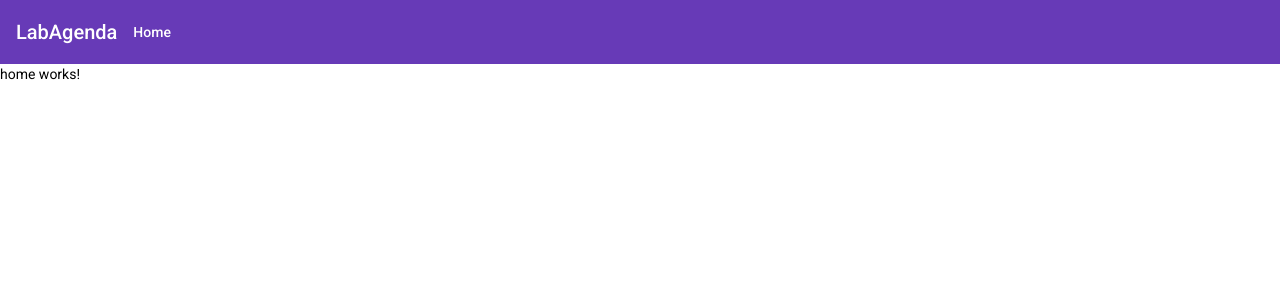
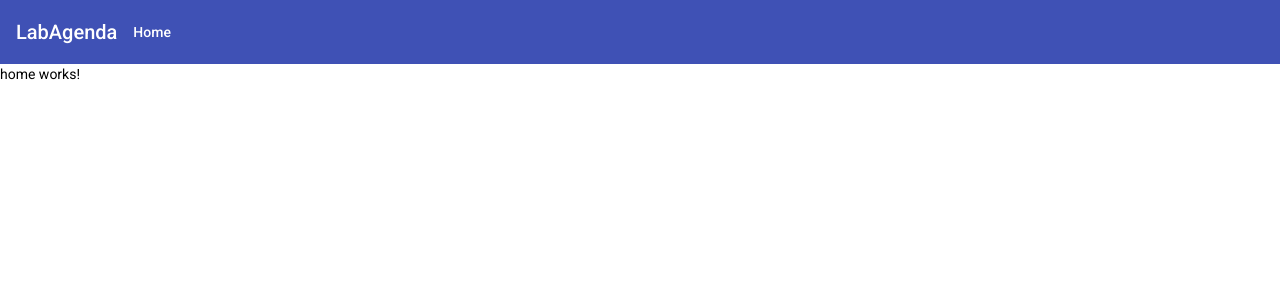
Before and after one commit to muriloschiler/Agenda_Angular, an Angular app in the folder Agenda.Angular/: page /dashboard/home in a window 1280 px wide. Shown: the top 300 px of the page. Built offline with nearby package versions, Linux system fonts and the light colour scheme.

Commit message:
fix: Node_Modules fixed

```diff
--- a/Agenda.Angular/angular.json
+++ b/Agenda.Angular/angular.json
@@ -28,7 +28,7 @@
               "src/assets"
             ],
             "styles": [
-              "./node_modules/@angular/material/prebuilt-themes/deeppurple-amber.css",
+              "./node_modules/@angular/material/prebuilt-themes/indigo-pink.css",
               "src/styles.scss"
             ],
             "scripts": []
@@ -97,7 +97,7 @@
               "src/assets"
             ],
             "styles": [
-              "./node_modules/@angular/material/prebuilt-themes/deeppurple-amber.css",
+              "./node_modules/@angular/material/prebuilt-themes/indigo-pink.css",
               "src/styles.scss"
             ],
             "scripts": []
--- a/Agenda.Angular/package.json
+++ b/Agenda.Angular/package.json
@@ -21,6 +21,7 @@
     "@angular/platform-browser": "^14.1.0",
     "@angular/platform-browser-dynamic": "^14.1.0",
     "@angular/router": "^14.1.0",
+    "jwt-decode": "^3.1.2",
     "rxjs": "~7.5.0",
     "tslib": "^2.3.0",
     "zone.js": "~0.11.4"
--- a/Agenda.Angular/src/app/app-routing.module.ts
+++ b/Agenda.Angular/src/app/app-routing.module.ts
@@ -1,5 +1,6 @@
 import { NgModule } from '@angular/core';
 import { RouterModule, Routes } from '@angular/router';
+import { AgendaComponent } from './agenda/agenda.component';
 import { HomeComponent } from './pages/home/home.component';
 import { LoginComponent } from './pages/login/login.component';
 import { MainLayoutComponent } from './shared/main-layout/main-layout.component';
@@ -9,6 +10,7 @@
     path:'dashboard',
     component: MainLayoutComponent,
     children:[
+      {path:'agenda',component: AgendaComponent},
       {path:'home',component: HomeComponent}
     ]
   },
--- a/Agenda.Angular/src/app/app.module.ts
+++ b/Agenda.Angular/src/app/app.module.ts
@@ -9,6 +9,7 @@
 import { MainLayoutModule } from './shared/main-layout/main-layout.module';
 import { HomeModule } from './pages/home/home.module';
 import { LoginModule } from './pages/login/login.module';
+import { AgendaModule } from './agenda/agenda.module';
 
 @NgModule({
   declarations: [
@@ -18,6 +19,7 @@
     BrowserModule,
     HomeModule,
     LoginModule,
+    AgendaModule,
     AppRoutingModule,
     BrowserAnimationsModule,
     MainLayoutModule
--- a/Agenda.Angular/src/styles.scss
+++ b/Agenda.Angular/src/styles.scss
@@ -2,3 +2,6 @@
 
 html, body { height: 100%; }
 body { margin: 0; font-family: Roboto, "Helvetica Neue", sans-serif; }
+
+html, body { height: 100%; }
+body { margin: 0; font-family: Roboto, "Helvetica Neue", sans-serif; }
--- a/package.json
+++ /dev/null
@@ -1,5 +0,0 @@
-{
-  "dependencies": {
-    "jwt-decode": "^3.1.2"
-  }
-}
```
Also changed, not shown: 2 other files (tests, documents, lock files or other folders).
